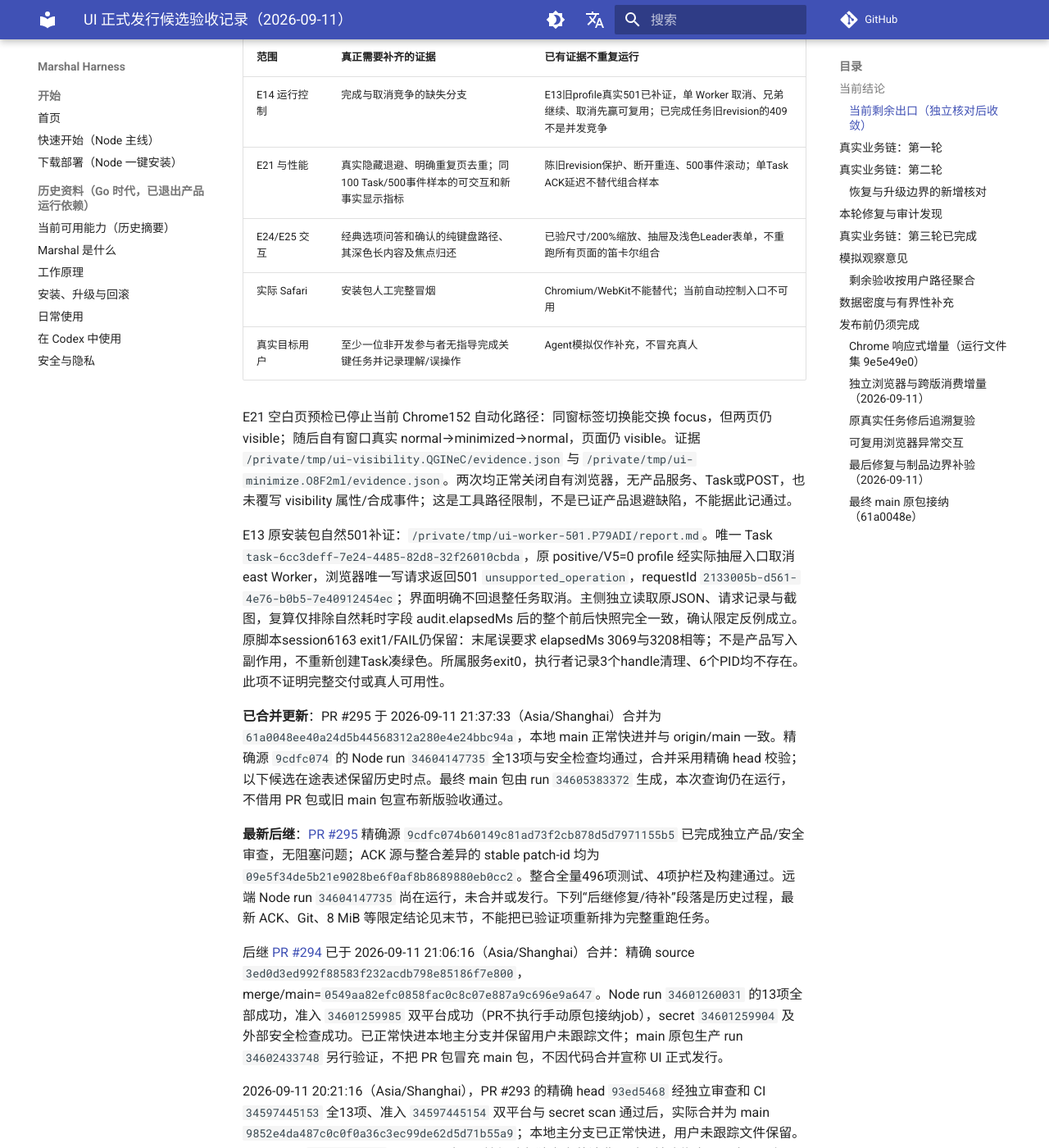
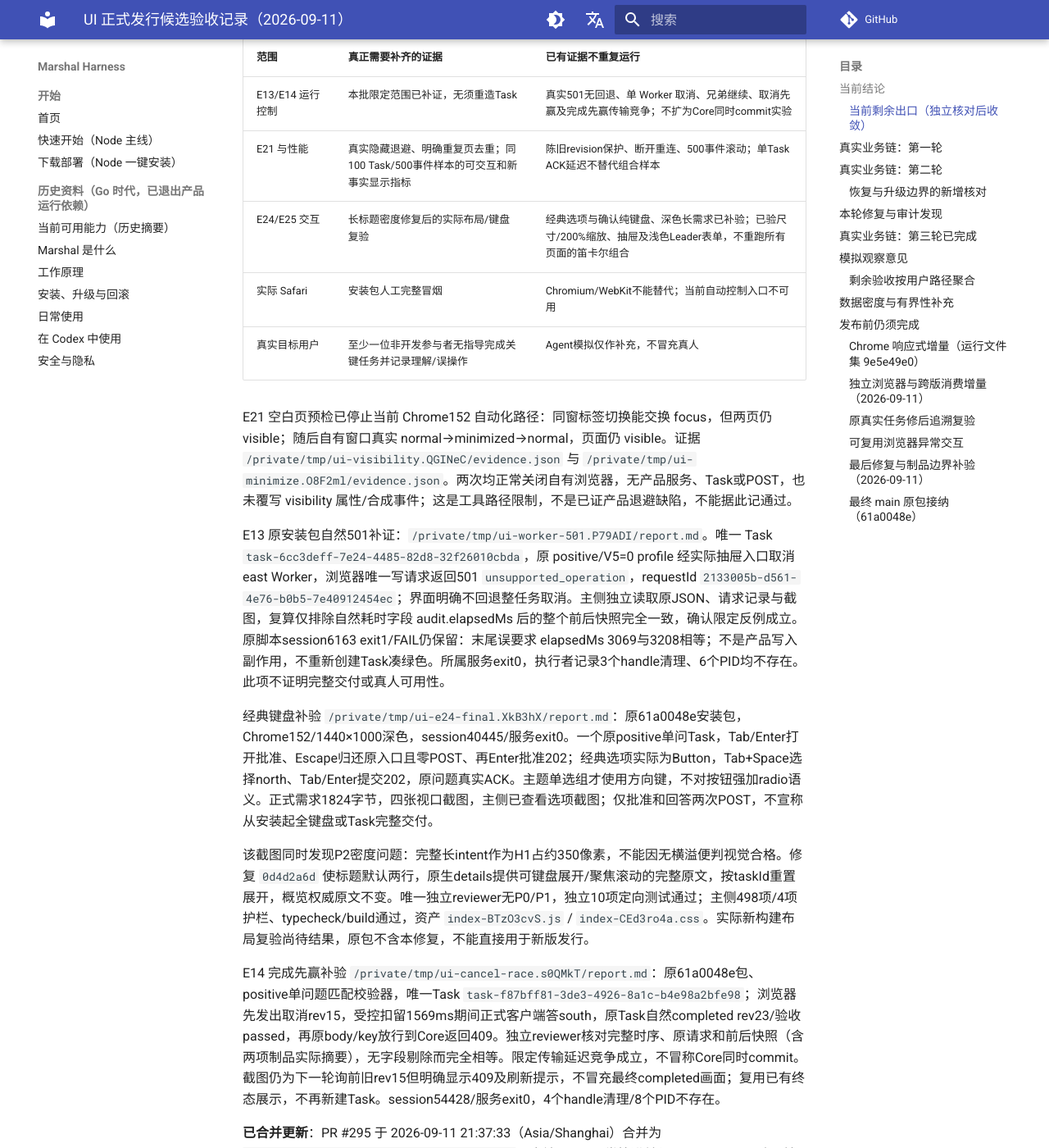
Before and after one commit to chiga0/marshal-harness, an MkDocs documentation site: the page built from docs/ui-1/release-validation-2026-09-11.md, in a window 1280 px wide and 1400 px high, scrolled down 338 px. Shown: the whole window at 82% size. Built offline with MkDocs 1.6.1 and Material for MkDocs 9.7.7, drawn with Linux system fonts in a browser that asks for light colours; comment, search, counter and statistics services are not loaded.

Commit message:
docs(ui): close keyboard and transport-race evidence gaps

```diff
--- a/docs/ui-1/release-validation-2026-09-11.md
+++ b/docs/ui-1/release-validation-2026-09-11.md
@@ -8,15 +8,21 @@
 
 | 范围 | 真正需要补齐的证据 | 已有证据不重复运行 |
 | --- | --- | --- |
-| E14 运行控制 | 完成与取消竞争的缺失分支 | E13旧profile真实501已补证，单 Worker 取消、兄弟继续、取消先赢可复用；已完成任务旧revision的409不是并发竞争 |
+| E13/E14 运行控制 | 本批限定范围已补证，无须重造Task | 真实501无回退、单 Worker 取消、兄弟继续、取消先赢及完成先赢传输竞争；不扩为Core同时commit实验 |
 | E21 与性能 | 真实隐藏退避、明确重复页去重；同100 Task/500事件样本的可交互和新事实显示指标 | 陈旧revision保护、断开重连、500事件滚动；单Task ACK延迟不替代组合样本 |
-| E24/E25 交互 | 经典选项问答和确认的纯键盘路径、其深色长内容及焦点归还 | 已验尺寸/200%缩放、抽屉及浅色Leader表单，不重跑所有页面的笛卡尔组合 |
+| E24/E25 交互 | 长标题密度修复后的实际布局/键盘复验 | 经典选项与确认纯键盘、深色长需求已补验；已验尺寸/200%缩放、抽屉及浅色Leader表单，不重跑所有页面的笛卡尔组合 |
 | 实际 Safari | 安装包人工完整冒烟 | Chromium/WebKit不能替代；当前自动控制入口不可用 |
 | 真实目标用户 | 至少一位非开发参与者无指导完成关键任务并记录理解/误操作 | Agent模拟仅作补充，不冒充真人 |
 
 E21 空白页预检已停止当前 Chrome152 自动化路径：同窗标签切换能交换 focus，但两页仍 visible；随后自有窗口真实 normal→minimized→normal，页面仍 visible。证据 `/private/tmp/ui-visibility.QGINeC/evidence.json` 与 `/private/tmp/ui-minimize.O8F2ml/evidence.json`。两次均正常关闭自有浏览器，无产品服务、Task或POST，也未覆写 visibility 属性/合成事件；这是工具路径限制，不是已证产品退避缺陷，不能据此记通过。
 
 E13 原安装包自然501补证：`/private/tmp/ui-worker-501.P79ADI/report.md`。唯一 Task `task-6cc3deff-7e24-4485-82d8-32f26010cbda`，原 positive/V5=0 profile 经实际抽屉入口取消 east Worker，浏览器唯一写请求返回501 `unsupported_operation`，requestId `2133005b-d561-4e76-b0b5-7e40912454ec`；界面明确不回退整任务取消。主侧独立读取原JSON、请求记录与截图，复算仅排除自然耗时字段 audit.elapsedMs 后的整个前后快照完全一致，确认限定反例成立。原脚本session6163 exit1/FAIL仍保留：末尾误要求 elapsedMs 3069与3208相等；不是产品写入副作用，不重新创建Task凑绿色。所属服务exit0，执行者记录3个handle清理、6个PID均不存在。此项不证明完整交付或真人可用性。
+
+经典键盘补验 `/private/tmp/ui-e24-final.XkB3hX/report.md`：原61a0048e安装包，Chrome152/1440×1000深色，session40445/服务exit0。一个原positive单问Task，Tab/Enter打开批准、Escape归还原入口且零POST、再Enter批准202；经典选项实际为Button，Tab+Space选择north、Tab/Enter提交202，原问题真实ACK。主题单选组才使用方向键，不对按钮强加radio语义。正式需求1824字节，四张视口截图，主侧已查看选项截图；仅批准和回答两次POST，不宣称从安装起全键盘或Task完整交付。
+
+该截图同时发现P2密度问题：完整长intent作为H1占约350像素，不能因无横溢便判视觉合格。修复 `0d4d2a6d` 使标题默认两行，原生details提供可键盘展开/聚焦滚动的完整原文，按taskId重置展开，概览权威原文不变。唯一独立reviewer无P0/P1，独立10项定向测试通过；主侧498项/4项护栏、typecheck/build通过，资产 `index-BTzO3cvS.js` / `index-CEd3ro4a.css`。实际新构建布局复验尚待结果，原包不含本修复，不能直接用于新版发行。
+
+E14 完成先赢补验 `/private/tmp/ui-cancel-race.s0QMkT/report.md`：原61a0048e包、positive单问题匹配校验器，唯一Task `task-f87bff81-3de3-4926-8a1c-b4e98a2bfe98`；浏览器先发出取消rev15，受控扣留1569ms期间正式客户端答south，原Task自然completed rev23/验收passed，再原body/key放行到Core返回409。独立reviewer核对完整时序、原请求和前后快照（含两项制品实际摘要），无字段剔除而完全相等。限定传输延迟竞争成立，不冒称Core同时commit。截图仍为下一轮询前旧rev15但明确显示409及刷新提示，不冒充最终completed画面；复用已有终态展示，不再新建Task。session54428/服务exit0，4个handle清理/8个PID不存在。
 
 **已合并更新**：PR #295 于 2026-09-11 21:37:33（Asia/Shanghai）合并为 `61a0048ee40a24d5b44568312a280e4e24bbc94a`，本地 main 正常快进并与 origin/main 一致。精确源 `9cdfc074` 的 Node run `34604147735` 全13项与安全检查均通过，合并采用精确 head 校验；以下候选在途表述保留历史时点。最终 main 包由 run `34605383372` 生成，本次查询仍在运行，不借用 PR 包或旧 main 包宣布新版验收通过。
 
```
